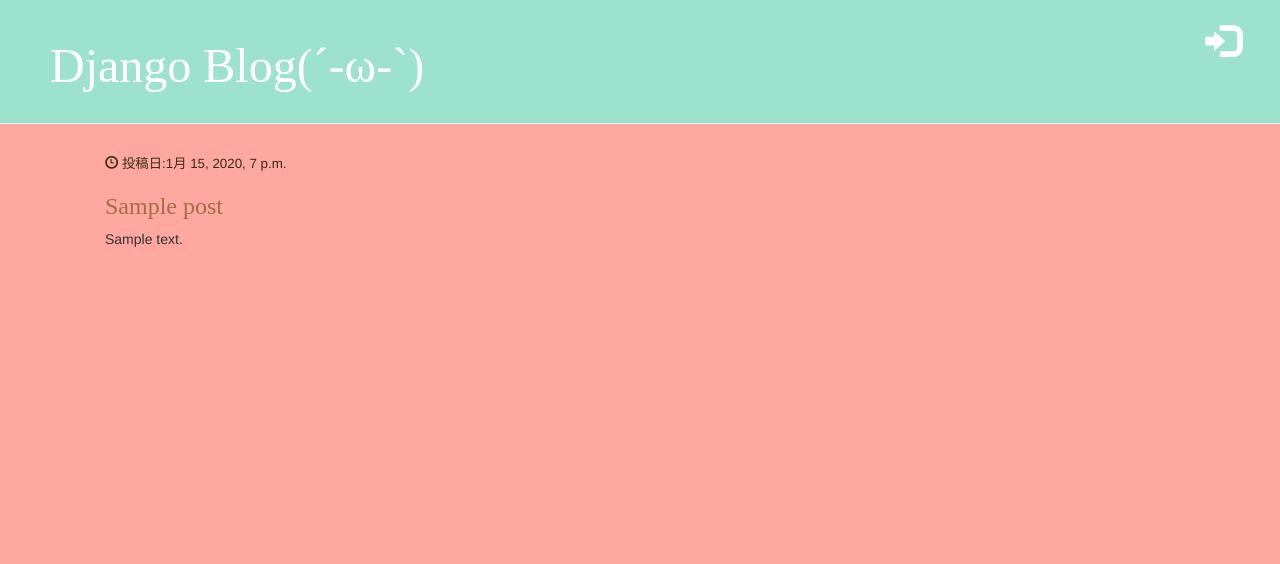
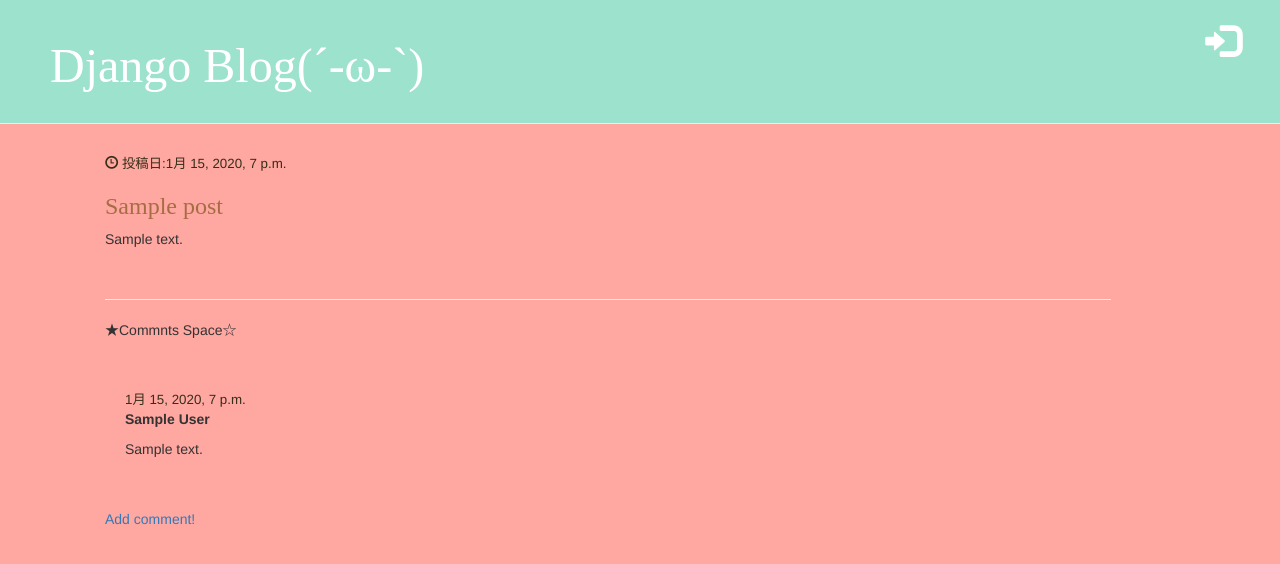
Before and after one commit to manmaruSeal/Django_blog, a Django app: page /post/1/ in a window 1280 px wide. Shown: the top 564 px of the page. Run offline with Django 3.2, Linux system fonts and the light colour scheme; tables that the repository leaves empty hold one stand-in row (values such as "Sample post"); some libraries are stand-ins or nearby versions; some web fonts are replaced.

Commit message:
コメントの表示、入力機能の追加

```diff
--- a/blog/admin.py
+++ b/blog/admin.py
@@ -1,5 +1,6 @@
 from django.contrib import admin
-
-from .models import Post
+#使用するモデルのインポートを忘れずに
+from .models import Post, Comment
 
 admin.site.register(Post)
+admin.site.register(Comment)
--- a/blog/static/css/blog.css
+++ b/blog/static/css/blog.css
@@ -69,3 +69,11 @@ body {
 .center {
     text-align: center;
 }
+
+.comment {
+    margin: 20px 0px 20px 20px;
+}
+
+#come{
+    color: #69460698;
+}
--- a/blog/templates/blog/post_detail.html
+++ b/blog/templates/blog/post_detail.html
@@ -18,4 +18,18 @@
         <h3>{{ post.title }} </h3>
         <p>{{ post.text|linebreaksbr }}</p>
     </div>
+    <hr>
+    <p>★Commnts Space☆</p><br>
+    {% for comment in post.comments.all %}
+        <div class="comment">
+            <div class="date">{{ comment.created_date }}</div>
+            <strong>{{ comment.author }}</strong>
+            <p>{{ comment.text|linebreaks }}</p>
+            <br>
+        </div>
+    {% empty %}
+        <p>コメントはまだないよ(´-ω-`)</p>
+
+    {% endfor %}
+    <a  href="{% url 'add_comment_to_post' pk=post.pk %}">Add comment!</a>
 {% endblock %}
--- a/blog/templates/blog/post_draft_list.html
+++ b/blog/templates/blog/post_draft_list.html
@@ -7,5 +7,8 @@
             <h3><a href="{% url 'post_detail' pk=post.pk %}">{{ post.title }}</a></h3>
             <p>{{ post.text|truncatechars:200 }}</p>
         </div>
+	{% empty %}
+	<br>
+	<p>公開されていない記事はないよ～</p>
     {% endfor %}
 {% endblock %}
--- a/blog/templates/blog/post_list.html
+++ b/blog/templates/blog/post_list.html
@@ -3,12 +3,12 @@
 {% block content %}
 	{% for post in posts %}
 		<div class = "post">
-
 			<div class = "date">
 				<p><span class="glyphicon glyphicon-time"></span> 投稿日: {{ post.published_date }}</p>
 			</div>
 			<h3><a href="{% url 'post_detail' pk=post.pk %}">{{ post.title }}</a></h2>
 			<p>{{ post.text|linebreaksbr }}</p>
+			<a href="{% url 'post_detail' pk=post.pk %}" id ="come">Comments: {{ post.comments.count }}</a>
 		</div>
 		{% endfor %}
 {% endblock %}
--- a/blog/urls.py
+++ b/blog/urls.py
@@ -22,4 +22,7 @@ urlpatterns = [
 
     #記事削除ページ
     path('post/<pk>/remove/', views.post_remove, name='post_remove'),
+
+    #コメント追加ページ
+    path('post/<int:pk>/comment/',views.add_comment_to_post, name='add_comment_to_post'),
 ]
--- a/blog/views.py
+++ b/blog/views.py
@@ -1,7 +1,7 @@
 from django.shortcuts import render, get_object_or_404,redirect
 from django.utils import timezone
 from .models import Post
-from .forms import PostForm
+from .forms import PostForm, CommentForm
 from django.contrib.auth.decorators import login_required
 
 #記事リストページ
@@ -69,3 +69,18 @@ def post_remove(request, pk):
     post = get_object_or_404(Post, pk=pk)
     post.delete()
     return redirect('post_list')
+
+#コメント入力フォームへ遷移
+
+def add_comment_to_post(request, pk):
+    post = get_object_or_404(Post, pk=pk)
+    if request.method == "POST":
+        form = CommentForm(request.POST)
+        if form.is_valid():
+            comment = form.save(commit=False)
+            comment.post = post
+            comment.save()
+            return redirect('post_detail', pk=post.pk)
+    else:
+        form = CommentForm()
+    return render(request, 'blog/add_comment_to_post.html', {'form': form})
```
Also changed, not shown: blog/forms.py (+7 -1 lines), blog/templates/blog/add_comment_to_post.html (added, +10 -0 lines).
